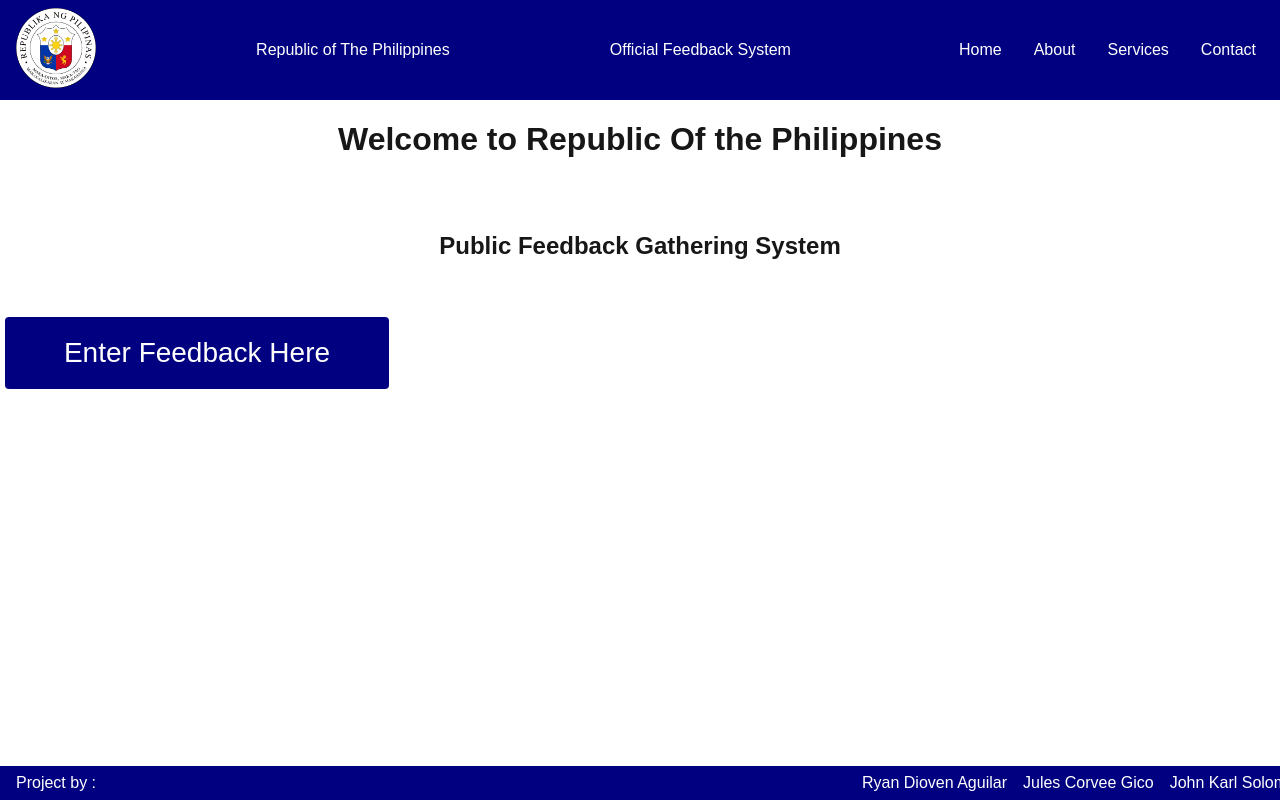
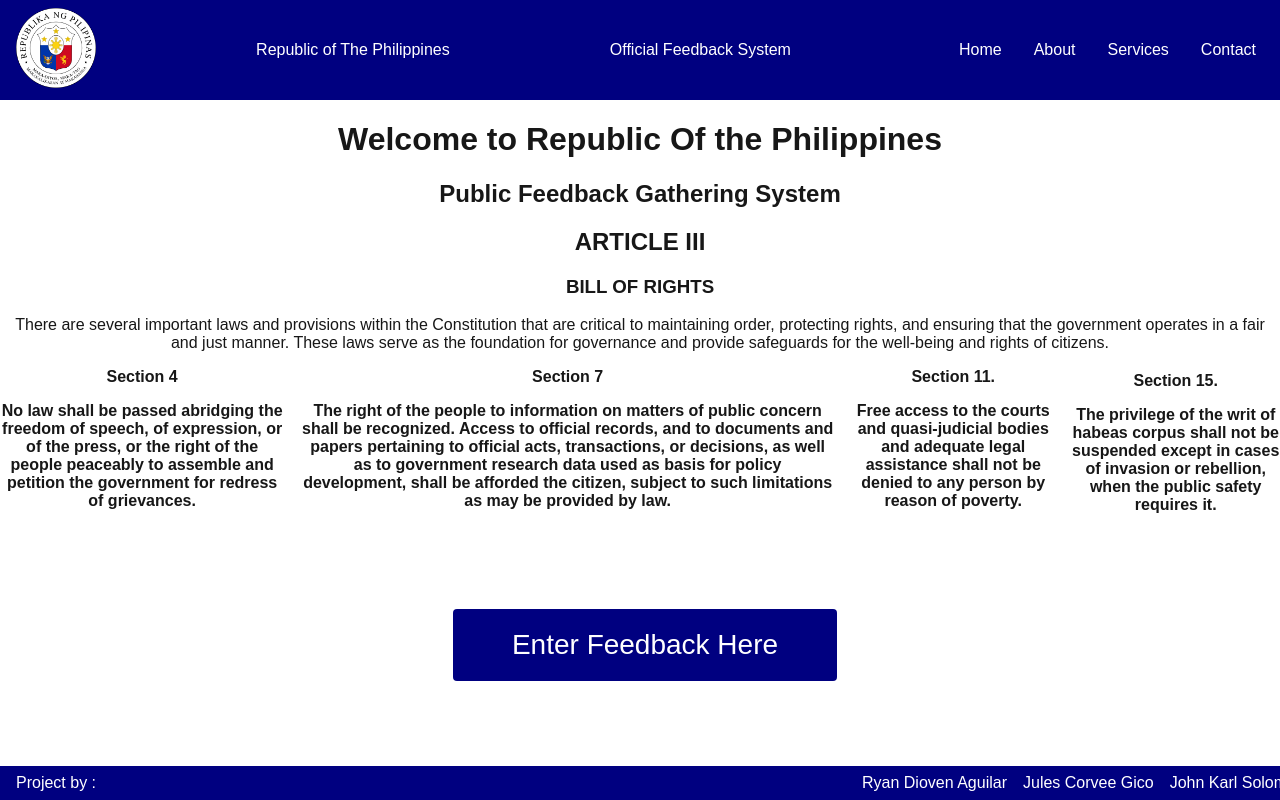
Before and after one commit to Telly-McGuire/feedback-systems-finals, a Next.js app: page / in a window 1280 px wide. Built offline with nearby package versions, Linux system fonts and the light colour scheme.

Commit message:
added stuff

```diff
--- a/app/globals.css
+++ b/app/globals.css
@@ -75,10 +75,45 @@
 }
 
 
-main h1{
+main h1, h2, h3, p, ul,li{
+  text-align: center;
+  align-items: center;
+}
+
+main button{
+  position: absolute;
+  top: 80%;
+  left: 50%;
+  transform: translate(-50%, -50%);
   text-align: center;
 }
 
+main ul {
+  list-style: none;
+  display: flex;
+  justify-content: center;
+  gap: 1em;
+  margin: 0;
+  padding: 0;
+  font-weight: bold;
+  text-align: center;
+}
+
+main ul li {
+  text-align: center;
+}
+
+main ul li p{
+  text-align: center;
+}
+
+main .scrollable {
+  height: 80vh;
+  overflow-y: auto;
+  padding: 10px;
+  background-color: #f9f9f9;
+  border: 1px solid #ccc;
+}
 
 footer {
   background-color: var(--nav-bg);
@@ -149,11 +184,3 @@
 button a{
   color: var(--background);
 }
-
-center {
-  position: absolute;
-  top: 50%;
-  left: 50%;
-  transform: translate(-50%, -50%);
-  text-align: center; /* Ensures content inside is centered */
-}
--- a/app/page.js
+++ b/app/page.js
@@ -32,14 +32,57 @@
 
       <main className={styles.main}>
 
-        <h1 style={{textAlign:"center"}}>Welcome to Republic Of the Philippines</h1>
-        <h2 style={{textAlign:"center"}}> Public Feedback Gathering System</h2>
-        <div className={styles.center}>
+        <div className={styles.scrollable}>
+        <h1>Welcome to Republic Of the Philippines</h1>
+        <h2> Public Feedback Gathering System</h2>
+
+        <h2>ARTICLE III</h2>
+        <h3>BILL OF RIGHTS</h3>
+        <p>There are several important laws and provisions within the
+          Constitution that are critical to maintaining order,
+          protecting rights, and ensuring that the government operates in a fair and just manner.
+          These laws serve as the foundation for governance and provide safeguards for the well-being and rights of citizens.</p>
+
+        <ul>
+
+          <li>Section 4
+            <p>
+            No law shall be passed abridging the freedom of speech, of expression,
+            or of the press, or the right of the people peaceably to assemble and petition the government for redress of grievances.
+            </p>
+          </li>
+
+          <li>Section 7
+            <p>
+            The right of the people to information on matters of public concern shall be recognized.
+            Access to official records, and to documents and papers pertaining to official acts, transactions, or decisions,
+            as well as to government research data used as basis for policy development, shall be afforded the citizen,
+            subject to such limitations as may be provided by law.
+            </p>
+          </li>
+
+          <li>Section 11.
+            <p>
+            Free access to the courts and quasi-judicial bodies
+            and adequate legal assistance shall not be denied to any person by reason of poverty.
+            </p>
+          </li>
+
+          <li>Section 15.
+            <p>
+            The privilege of the writ of habeas corpus shall not
+            be suspended except in cases of invasion or rebellion, when the public safety requires it.
+            </p>
+          </li>
+
+        </ul>
+
           <button className={styles.button}>
             <a href="#Link">
               <span>Enter Feedback Here</span>
             </a>
           </button>
+
         </div>
       </main>
 
```
